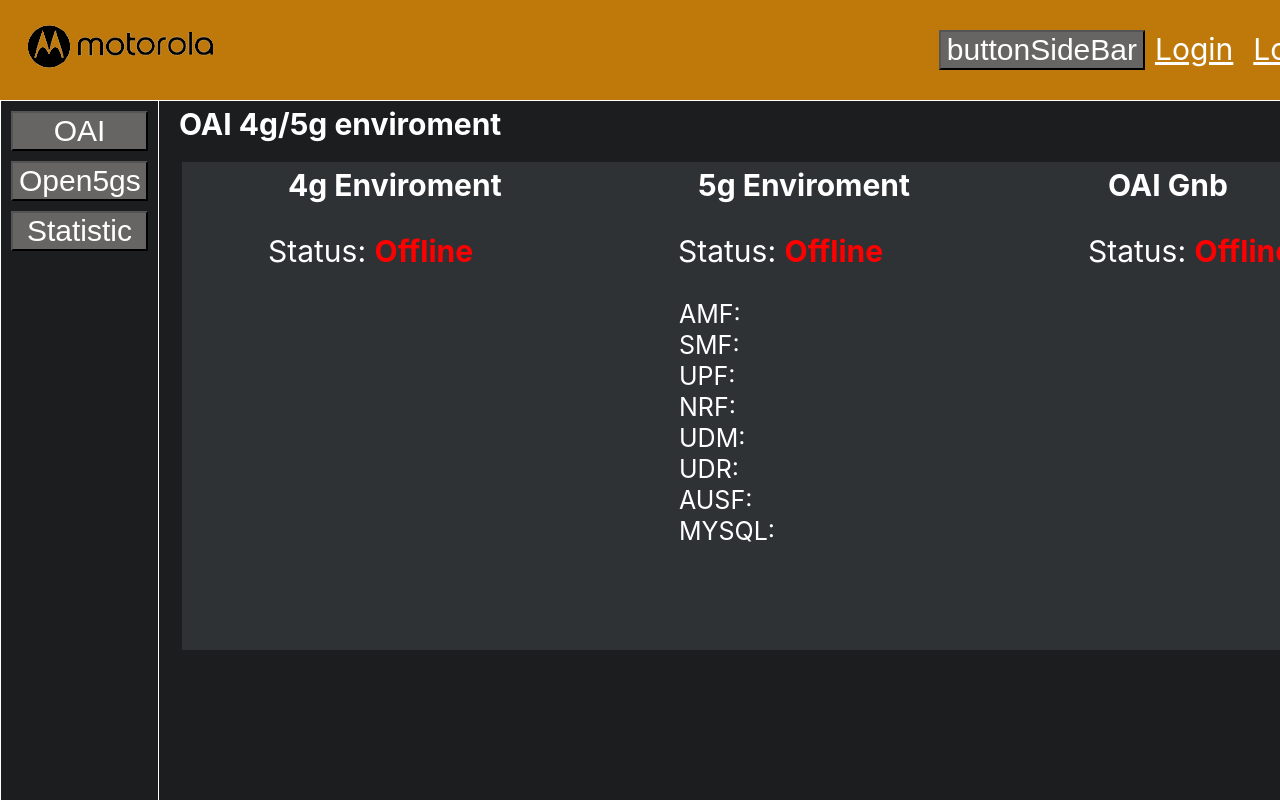
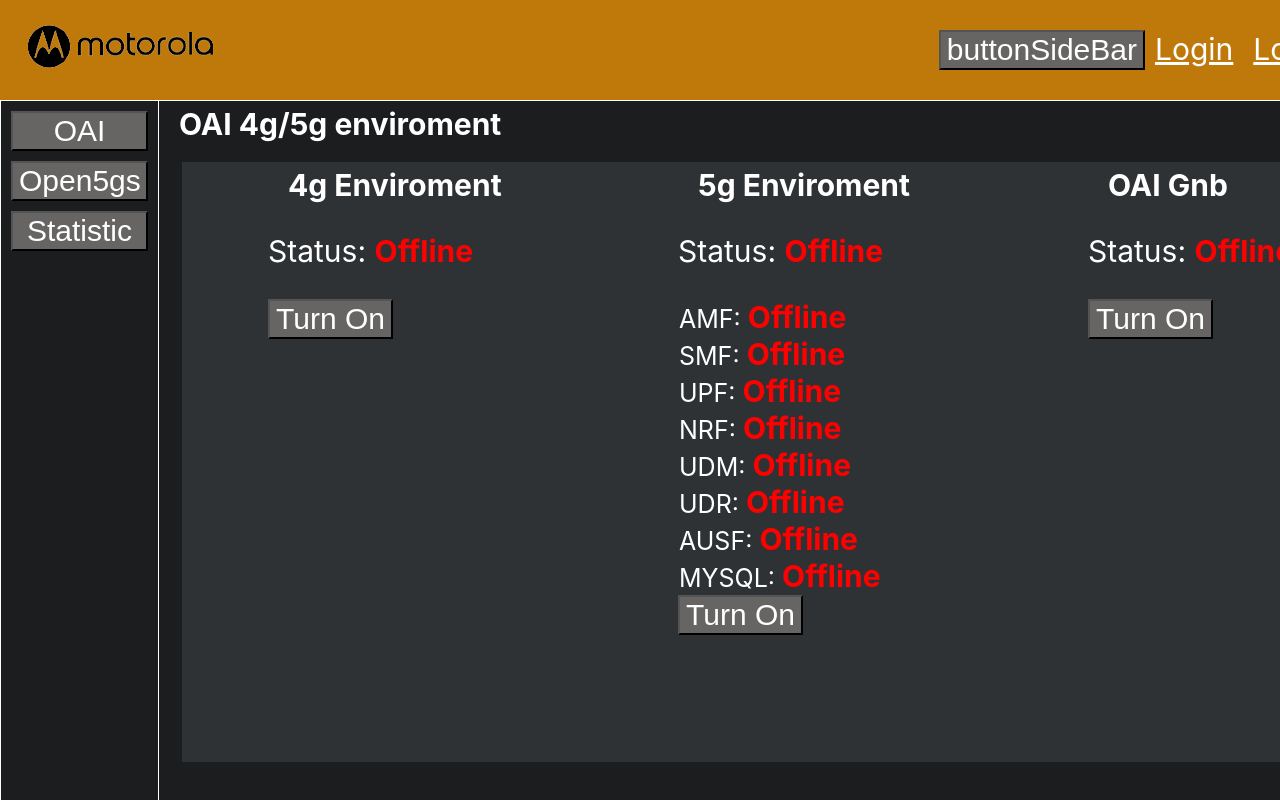
Before and after one commit to mvbs3/MotorolaEnviromentWebApp, a React (Create React App) app in the folder envwebapp/: page / in a window 1280 px wide. Shown: the top 800 px of the page. Built offline with nearby package versions, Linux system fonts and the light colour scheme.

Commit message:
adding the entire body components

```diff
--- a/envwebapp/src/Components/Body.js
+++ b/envwebapp/src/Components/Body.js
@@ -1,14 +1,20 @@
-import React, {useState}  from "react";
-import style from './Body.module.css'
+import React, { useState } from "react";
+import style from "./Body.module.css";
 import EnviromentDetail from "./EnviromentDetail";
 
-function Body(){
-    const [status5g,setStatus5g] = useState({"AMF":"Offline", "SMF":"Offline", "UPF":"Offline",
-     "NRF":"Offline", "UDM":"Offline", "UDR":"Offline", "AUSF":"Offline", "MYSQL":"Offline"})
-    const set5gGeneralStatus = ()=>{
+function Body() {
+  const [status5g, setStatus5g] = useState({
+    AMF: "Offline",
+    SMF: "Offline",
+    UPF: "Offline",
+    NRF: "Offline",
+    UDM: "Offline",
+    UDR: "Offline",
+    AUSF: "Offline",
+    MYSQL: "Offline",
+  });
 
-    }
-return(
+  return (
     <div className={style.body}>
       <div className={style.menu}>
         <nav>
@@ -20,22 +26,19 @@
       <div className={style.bodyCenter}>
         <h1>OAI 4g/5g enviroment</h1>
         <div className={style.networkFunctions}>
+          <EnviromentDetail Title="4g Enviroment" Status="Offline" />
           <EnviromentDetail
-                    Title = "4g Enviroment"
-                    Status = "Offline"
+            Title="5g Enviroment"
+            Status="Offline"
+            ComponentStatus={[1, 1, 0, 1, 1, 1, 1, 1]}
+            ActualStatus={status5g}
+            setStatusFunc={setStatus5g}
           />
-                <EnviromentDetail
-                    Title = "5g Enviroment"
-                    Status = "Offline"
-                />
-                <EnviromentDetail
-                    Title = "OAI Gnb"
-                    Status = "Offline"
-                />
+          <EnviromentDetail Title="OAI Gnb" Status="Offline" />
         </div>
       </div>
     </div>
-)
+  );
 }
 
 export default Body;
--- a/envwebapp/src/Components/Body.module.css
+++ b/envwebapp/src/Components/Body.module.css
@@ -1,16 +1,14 @@
-.body{
+.body {
   display: flex;
   background-position: center;
   width: 1440px;
   height: 924px;
 }
-.menu{
-
-    border:1px solid #fff;
+.menu {
+  border: 1px solid #fff;
   width: 157px;
   height: 924px;
-    background-color: #1C1D1F;
-
+  background-color: #1c1d1f;
 }
 .menu nav {
   padding: 10px;
@@ -21,16 +19,15 @@
 .menu nav button {
   margin-bottom: 10px;
   text-decoration: none;
-
 }
 
-.bodyCenter{
+.bodyCenter {
   border-top: 1px solid #fff;
   width: 1285px;
   height: 924px;
-    background-color:#1C1D1F;
+  background-color: #1c1d1f;
 }
-.bodyCenter h1{
+.bodyCenter h1 {
   margin-top: 5px;
   padding-left: 20px;
 }
@@ -38,9 +35,9 @@
 .networkFunctions {
   display: flex;
   flex-direction: row;
-    justify-content:space-around;
+  justify-content: space-around;
   width: 1230px;
-    height: 488px;
-    background-color: #2E3235;
+  height: 600px;
+  background-color: #2e3235;
   margin-left: 23px;
 }
--- a/envwebapp/src/Components/EnviromentDetail.js
+++ b/envwebapp/src/Components/EnviromentDetail.js
@@ -1,48 +1,69 @@
 import React from "react";
-import style from "./EnviromentDetail.module.css"
+import style from "./EnviromentDetail.module.css";
 
-function EnviromentDetail(props){
-    function colorStatus(status){
-        if(status === "Online"){
-          return(
-                <b style={{color:"green"}}>
-                {status}
-                </b>
-            )
-        }else if(status === "Offline"){
-            return(
-                <b style={{color:"red"}}>
-                    {status}
-                </b>
-            )
-        }else{
-            return(
-                <b style={{color:"yellow"}}>
-                    {status}
-                </b>
-            )
+function EnviromentDetail(props) {
+  function colorStatus(status) {
+    if (status === "Online") {
+      return <b style={{ color: "green" }}>{status}</b>;
+    } else if (status === "Offline") {
+      return <b style={{ color: "red" }}>{status}</b>;
+    } else {
+      return <b style={{ color: "yellow" }}>{status}</b>;
     }
   }
 
-    function coreComponents(core){
-        var oai5g = ["AMF", "SMF", "UPF", "NRF", "UDM", "UDR", "AUSF", "MYSQL"]
-        if(core === "5g Enviroment"){
-           return(
-            oai5g.map(item => {
-                return <p className={style.networkFunction}>{item}: </p>;
-              })
-           )
+  const set5gGeneralStatus = (actualStatus, statusBefore, funcSetStatus) => {
+    //copiando o dictionary
+    //actual5gStatus eh uma lista com 0 e 1 que 0 indica q a funcao de rede ta offline e 1 online atualmente
+    let copiaStatus5g = { ...statusBefore };
+
+    Object.keys(copiaStatus5g).map((key, i) => {
+      copiaStatus5g[key] = (() => {
+        if (actualStatus[i] === 0) return "Offline";
+        else return "Online";
+      })();
+    });
+
+    funcSetStatus(copiaStatus5g);
+  };
+  function coreComponents(core) {
+    var oai5g = ["AMF", "SMF", "UPF", "NRF", "UDM", "UDR", "AUSF", "MYSQL"];
+    oai5g = { ...props.ActualStatus };
+
+    if (core === "5g Enviroment") {
+      return Object.keys(oai5g).map((key, i) => {
+        return (
+          <p className={style.networkFunction}>
+            {key}: {colorStatus(oai5g[key])}
+          </p>
+        );
+      });
     }
   }
   return (
-        <div className = {style.enviromentBlock} >
+    <div className={style.enviromentBlock}>
       <h1>{props.Title}</h1>
       <p>Status: {colorStatus(props.Status)}</p>
-            <div>{coreComponents(props.Title)}</div>
+      <div className="">{coreComponents(props.Title)}</div>
+      <button
+        onClick={() =>
+          set5gGeneralStatus(
+            props.ComponentStatus,
+            props.ActualStatus,
+            props.setStatusFunc
+          )
+        }
+      >
+        {(() => {
+          if (props.Status === "Online") {
+            return <>Turn Off</>;
+          } else {
+            return <>Turn On</>;
+          }
+        })()}
+      </button>
     </div>
-
-
-    )
-};
+  );
+}
 
 export default EnviromentDetail;
--- a/envwebapp/src/Components/EnviromentDetail.module.css
+++ b/envwebapp/src/Components/EnviromentDetail.module.css
@@ -1,8 +1,8 @@
 .enviromentBlock {
-    width: 238px;
-    height: 401pxs;
+  width: 238px;
+  height: 401px;
 }
-.networkFunction{
-    font-size: 25px;
-    margin: 1px;
+.networkFunction {
+  font-size: 25px;
+  margin: 1px;
 }
--- a/envwebapp/src/Components/Header.js
+++ b/envwebapp/src/Components/Header.js
@@ -1,21 +1,23 @@
-import React from 'react'
-import motoLogo from './img/motoLogo.png'
-import style from './Header.module.css'
+import React from "react";
+import motoLogo from "./img/motoLogo.png";
+import style from "./Header.module.css";
 
-function Header(){
+function Header() {
   return (
-        <header className ={style.header}>
+    <header className={style.header}>
       <nav>
-            <a href='index.html'><img src={motoLogo} alt="logo"/></a>
-                <ul classname = {style.headerItens}>
+        <a href="index.html">
+          <img src={motoLogo} alt="logo" />
+        </a>
+        <ul className={style.headerItens}>
           <button>buttonSideBar</button>
-                    <a href = "https://www.instagram.com/ratue_tcg/">Login</a>
-                    <a href = "https://www.instagram.com/ratue_tcg/">Login</a>
-                    <a href = "https://www.instagram.com/ratue_tcg/">Login</a>
+          <a href="https://www.instagram.com/ratue_tcg/">Login</a>
+          <a href="https://www.instagram.com/ratue_tcg/">Login</a>
+          <a href="https://www.instagram.com/ratue_tcg/">Login</a>
         </ul>
       </nav>
     </header>
-    )
-};
+  );
+}
 
-export default Header
+export default Header;
```
Lines whose indentation alone changed are shown as unchanged.
